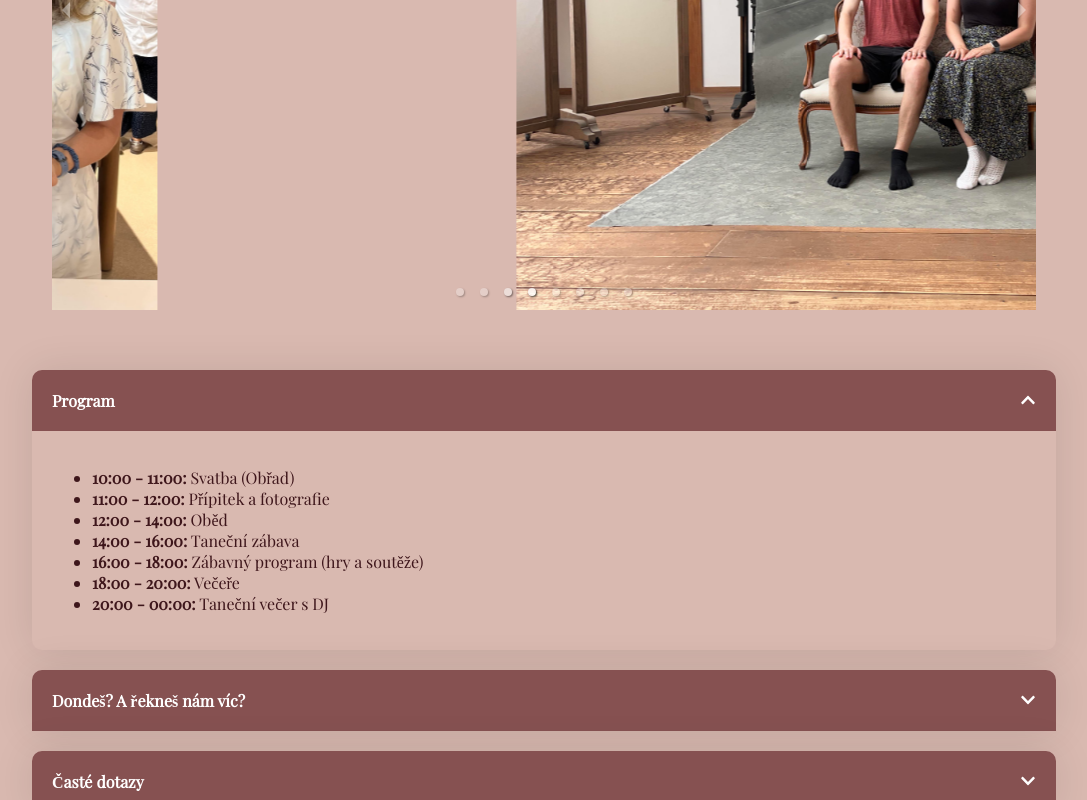
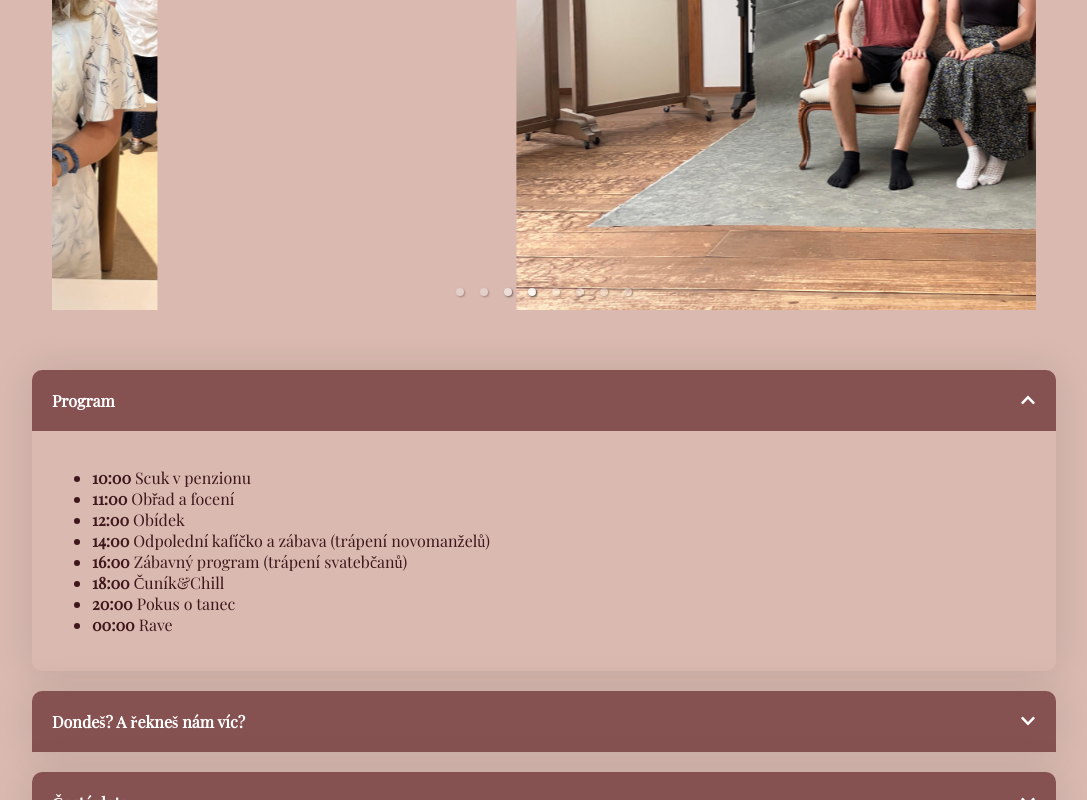
Before and after one commit to miroslavreznik/wedding-website, a React (Create React App) app: page / in a window 1280 px wide. Both pictures are taken after a click on the element "Program". Shown: the part 1652-2452 px from the top of the page, without its empty margins (96-1183 px from the left). Built offline with nearby package versions, Linux system fonts and the light colour scheme.

Commit message:
Obsah nahrubo

```diff
--- a/src/App.js
+++ b/src/App.js
@@ -123,25 +123,28 @@ const App = () => {
         >
           <ul>
             <li>
-              <strong>10:00 - 11:00:</strong> Svatba (Obřad)
+              <strong>10:00</strong> Scuk v penzionu
             </li>
             <li>
-              <strong>11:00 - 12:00:</strong> Přípitek a fotografie
+              <strong>11:00</strong> Obřad a focení
             </li>
             <li>
-              <strong>12:00 - 14:00:</strong> Oběd
+              <strong>12:00 </strong> Obídek
             </li>
             <li>
-              <strong>14:00 - 16:00:</strong> Taneční zábava
+              <strong>14:00</strong> Odpolední kafíčko a zábava (trápení novomanželů)
             </li>
             <li>
-              <strong>16:00 - 18:00:</strong> Zábavný program (hry a soutěže)
+              <strong>16:00</strong> Zábavný program (trápení svatebčanů)
             </li>
             <li>
-              <strong>18:00 - 20:00:</strong> Večeře
+              <strong>18:00 </strong> Čuník&Chill
             </li>
             <li>
-              <strong>20:00 - 00:00:</strong> Taneční večer s DJ
+              <strong>20:00</strong> Pokus o tanec
+            </li>
+            <li>
+              <strong>00:00</strong> Rave
             </li>
           </ul>
         </Accordion>
@@ -186,7 +189,7 @@ const App = () => {
           isOpen={openAccordion === "faq"}
           onClick={() => toggleAccordion("faq")}
         >
-          <p>Barvy naší svatby:</p>
+          <p>Níže jsou barvy naší svatby, budeme rádi, když si do nich sladíte šaty nebo doplňky, ale není to nutnost.</p>
           <ImageContainer>
             <img
               src={`${process.env.PUBLIC_URL}/colours.png`}
@@ -194,6 +197,9 @@ const App = () => {
               style={{ width: "10%", borderRadius: "10px" }}
             />
           </ImageContainer>
+          <p>Zda s sebou vezmete děti nebo to rozjedete solo necháme na Vás! (nebo Vašich dětech)</p>
+          <p>Samotná Vaše přítomnost bude pro nás darem, ale oceníme finanční dary. (talíře už máme)</p>
+          <p>Pro hosty z Jížních Čech bude na místě připraveno ubytování. Pro lokální bude zařízen svoz a rozvoz. Pro dobrodruhy se volná postel (nebo podlaha) vždy najde nebo si může venku postavit stan.</p>
           <WeddingMap />
         </Accordion>
 
```
